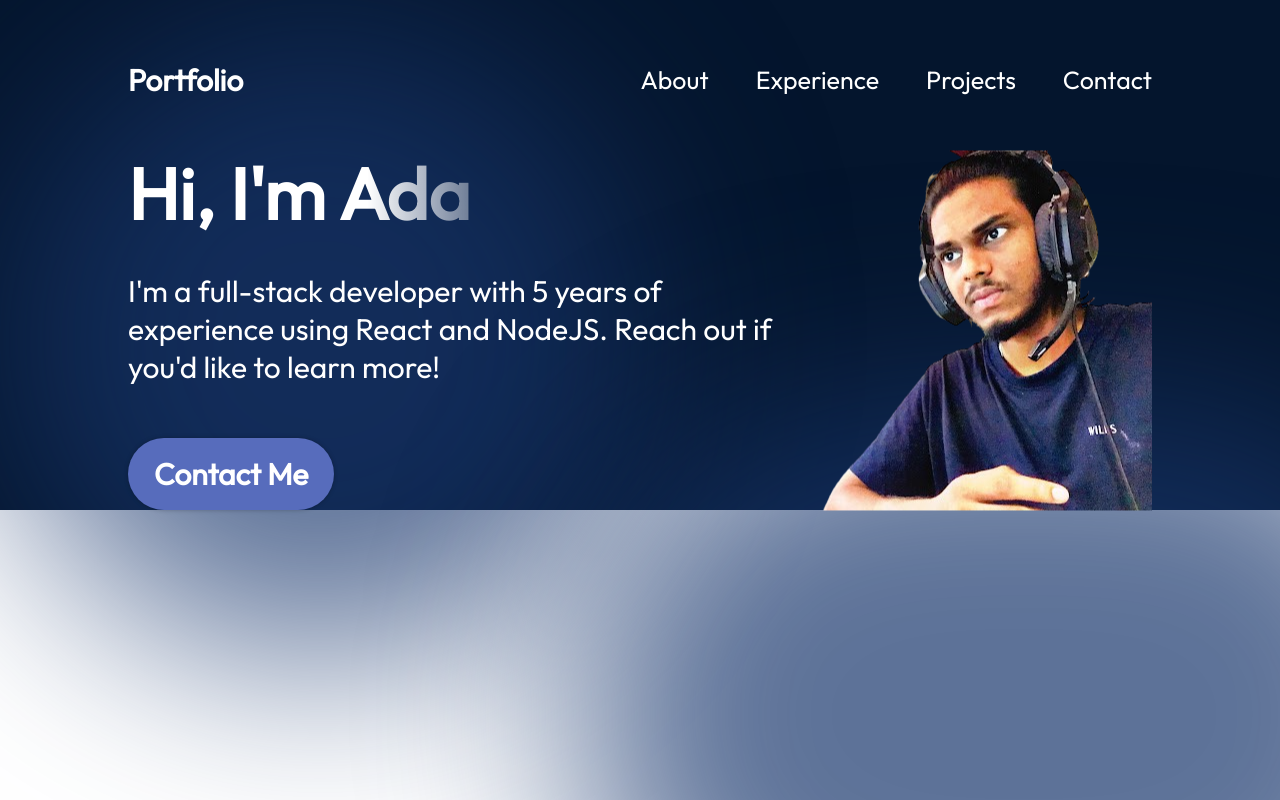
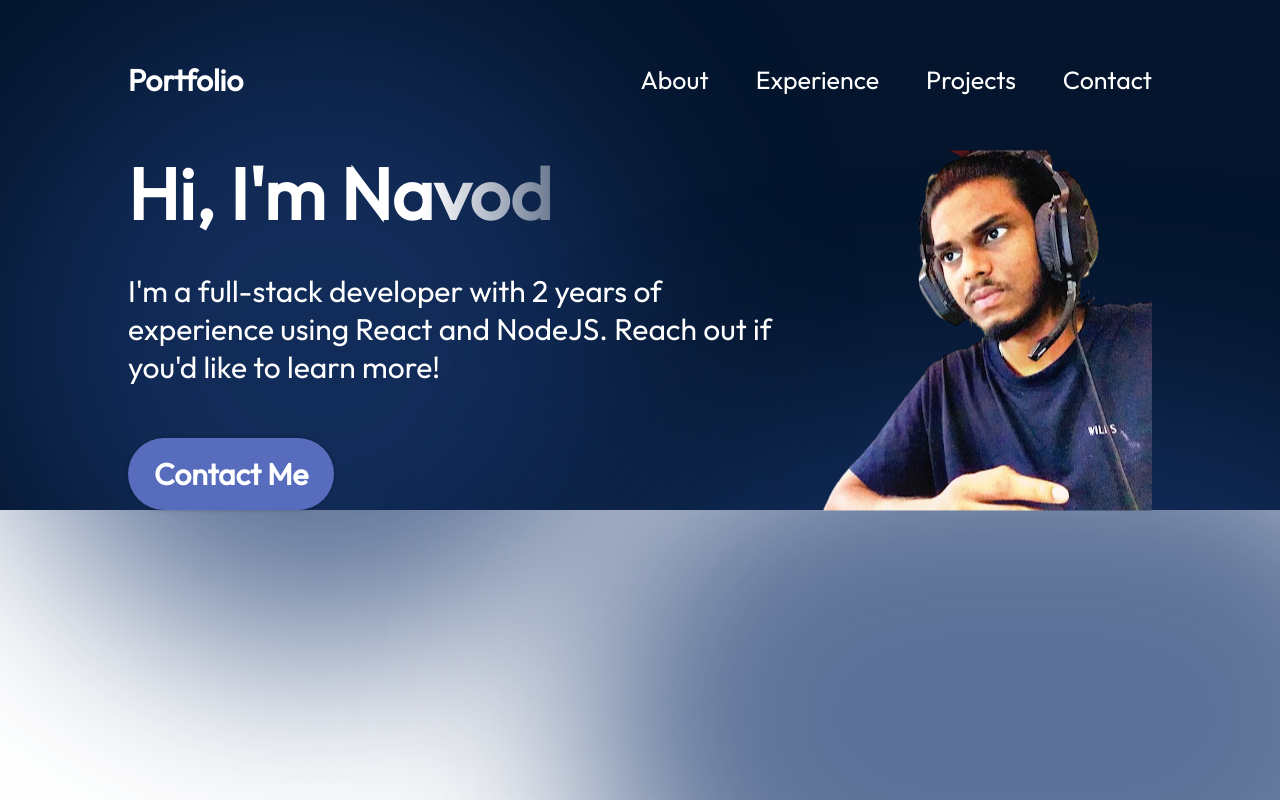
Before and after one commit to NavodWijesooriya/Port-Folio, a React (Vite) app in the folder Port-Folio/: page / in a window 1280 px wide. Shown: the top 800 px of the page. Built offline with nearby package versions, Linux system fonts and the light colour scheme.

Commit message:
change h1

```diff
--- a/Port-Folio/src/components/Hero.jsx
+++ b/Port-Folio/src/components/Hero.jsx
@@ -7,9 +7,9 @@ export const Hero = () => {
   return (
     <section className={styles.container}>
       <div className={styles.content}>
-        <h1 className={styles.title}>Hi, I'm Ada</h1>
+        <h1 className={styles.title}>Hi, I'm Navod</h1>
         <p className={styles.description}>
-          I'm a full-stack developer with 5 years of experience using React and
+          I'm a full-stack developer with 2 years of experience using React and
           NodeJS. Reach out if you'd like to learn more!
         </p>
         <a href="mailto:myemail@email.com" className={styles.contactBtn}>
```
